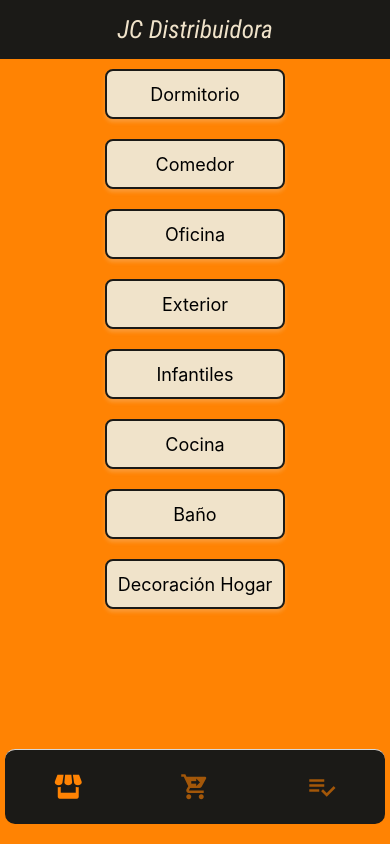
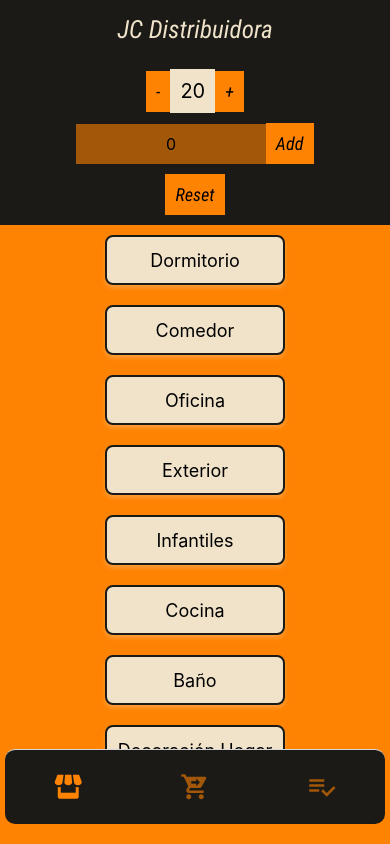
Before and after one commit to Mikhail-Balari/Ecommerce, a React Native app: screen /Home in a window 390 px wide. Built offline with nearby package versions, Linux system fonts and the light colour scheme.

Commit message:
Counter.jsx store.js shopSlice.js counterSlice.js

```diff
--- a/App.js
+++ b/App.js
@@ -1,5 +1,8 @@
 import { useFonts } from 'expo-font';
 import Navigator from './src/Navigation/Navigator';
+import { Provider } from 'react-redux';
+import store from './src/Store/store';
+
 
 export default function App() {
 
@@ -12,6 +15,8 @@ export default function App() {
   }
 
   return (
-    <Navigator/>
+    <Provider store={store}>
+      <Navigator/>
+    </Provider>
   );
 }
--- /dev/null
+++ b/src/Components/Counter.jsx
@@ -0,0 +1,90 @@
+import { Pressable, StyleSheet, Text, TextInput, View } from "react-native";
+import React, { useState } from "react";
+import { colors } from "../Global/Colors";
+import { useDispatch, useSelector } from "react-redux";
+import { increment, decrement, incrementByAmount} from "../Features/Counter/counterSlice";
+
+const Counter = () => {
+    const [inputToAdd, setInputToAdd] = useState(0);
+
+    const dispatch = useDispatch()
+    const count = useSelector(state => state.counterReducer.value)
+
+    return (
+        <View style={styles.container}>
+            <View style={styles.buttonsContainer}>
+                <Pressable
+                    style={styles.button}
+                    onPress={()=> dispatch(decrement())}
+                >
+                    <Text style={styles.buttonText}>-</Text>
+                </Pressable>
+                <Text style={styles.span}>{count}</Text>
+                <Pressable
+                    style={styles.button}
+                    onPress={()=> dispatch(increment())}
+                >
+                    <Text style={styles.buttonText}>+</Text>
+                </Pressable>
+            </View>
+            <View style={styles.buttonsContainer}>
+                <TextInput
+                    placeholder="Cantidad a aumentar"
+                    style={styles.spanInput}
+                    onChangeText={setInputToAdd}
+                    value={inputToAdd}
+                />
+                <Pressable
+                    style={styles.button}
+                    onPress={()=> dispatch(incrementByAmount(Number(inputToAdd)))}
+                >
+                    <Text style={styles.buttonText}>Add</Text>
+                </Pressable>
+            </View>
+            <Pressable style={styles.button}>
+                <Text style={styles.buttonText}>Reset</Text>
+            </Pressable>
+        </View>
+    );
+};
+
+export default Counter;
+
+const styles = StyleSheet.create({
+    container: {
+        flexDirection: "column",
+        justifyContent: "center",
+        alignItems: "center",
+        width: "100%",
+        backgroundColor: colors.darkmatter,
+        padding: 10,
+    },
+    buttonsContainer: {
+        flexDirection: "row",
+        justifyContent: "center",
+        alignItems: "center",
+        marginBottom: 10,
+    },
+    button: {
+        padding: 10,
+        backgroundColor: colors.primary,
+    },
+    span: {
+        backgroundColor: colors.secondary,
+        width: "60%",
+        padding: 10,
+        textAlign: "center",
+        fontSize: 20,
+    },
+    spanInput: {
+        backgroundColor: colors.coffee,
+        width: "60%",
+        padding: 10,
+        textAlign: "center",
+        fontSize: 16,
+    },
+    buttonText: {
+        fontSize: 18,
+        fontFamily: "Roboto",
+    },
+});
--- /dev/null
+++ b/src/Features/Counter/counterSlice.js
@@ -0,0 +1,24 @@
+import { createSlice } from "@reduxjs/toolkit";
+
+export const counterSlice = createSlice({
+    name: 'counter',
+    initialState: {
+        value: 20
+    },
+    reducers: {
+        increment: state => {
+            state.value += 1
+        },
+        decrement: state => {
+            state.value -= 1
+        },
+        incrementByAmount: (state, action) => {
+            state.value += action.payload
+        }
+    }
+})
+
+//Exportamos las acciones del slice
+export const {increment, decrement, incrementByAmount} = counterSlice.actions
+
+export default counterSlice.reducer
--- /dev/null
+++ b/src/Features/Shop/shopSlice.js
@@ -0,0 +1,27 @@
+import { createSlice } from "@reduxjs/toolkit";
+import Products from '../../Data/products.json'
+
+export const shopSlice = createSlice({
+    name: "Shop",
+    initialState: {
+        value: {
+            categorySelected: "",
+            idSelected: "",
+            allProducts: Products,
+            productsSelected: []
+        }
+    },
+    reducers: {
+        setCategorySelected: (state, action) => {
+            state.value.productsSelected = state.value.allProducts.filter(product => product.category === action.payload)
+            state.value.categorySelected = action.payload
+        },
+        setIdSelected: (state,action) => {
+            state.value.idSelected = action.payload
+        }
+    }
+})
+
+export const {setCategorySelected, setIdSelected} = shopSlice.actions
+
+export default shopSlice.reducer
--- a/src/Screens/Home.jsx
+++ b/src/Screens/Home.jsx
@@ -1,13 +1,14 @@
-import { FlatList, StyleSheet, View, StatusBar} from 'react-native'
+import { FlatList, StyleSheet, View } from 'react-native'
 import React from 'react'
 import { colors } from '../Global/Colors'
 import categories from '../Data/categories.json'
 import CategoryItem from '../Components/CategoryItem'
+import Counter from '../Components/Counter'
 
 const Home = ({navigation}) => {
   return (
     <View style={styles.homeContainer}>
-      <StatusBar/>
+      <Counter/>
       <FlatList
           data = {categories}
           keyExtractor={category => category}
--- /dev/null
+++ b/src/Store/store.js
@@ -0,0 +1,10 @@
+import {configureStore} from '@reduxjs/toolkit'
+import counterReducer from '../Features/Counter/counterSlice'
+import shopReducer from '../Features/Shop/shopSlice'
+
+export default configureStore({
+    reducer: {
+        counterReducer,
+        shopReducer
+    }
+})
```
Also changed, not shown: package.json (+5 -2 lines), 1 other file (tests, documents, lock files or other folders).
